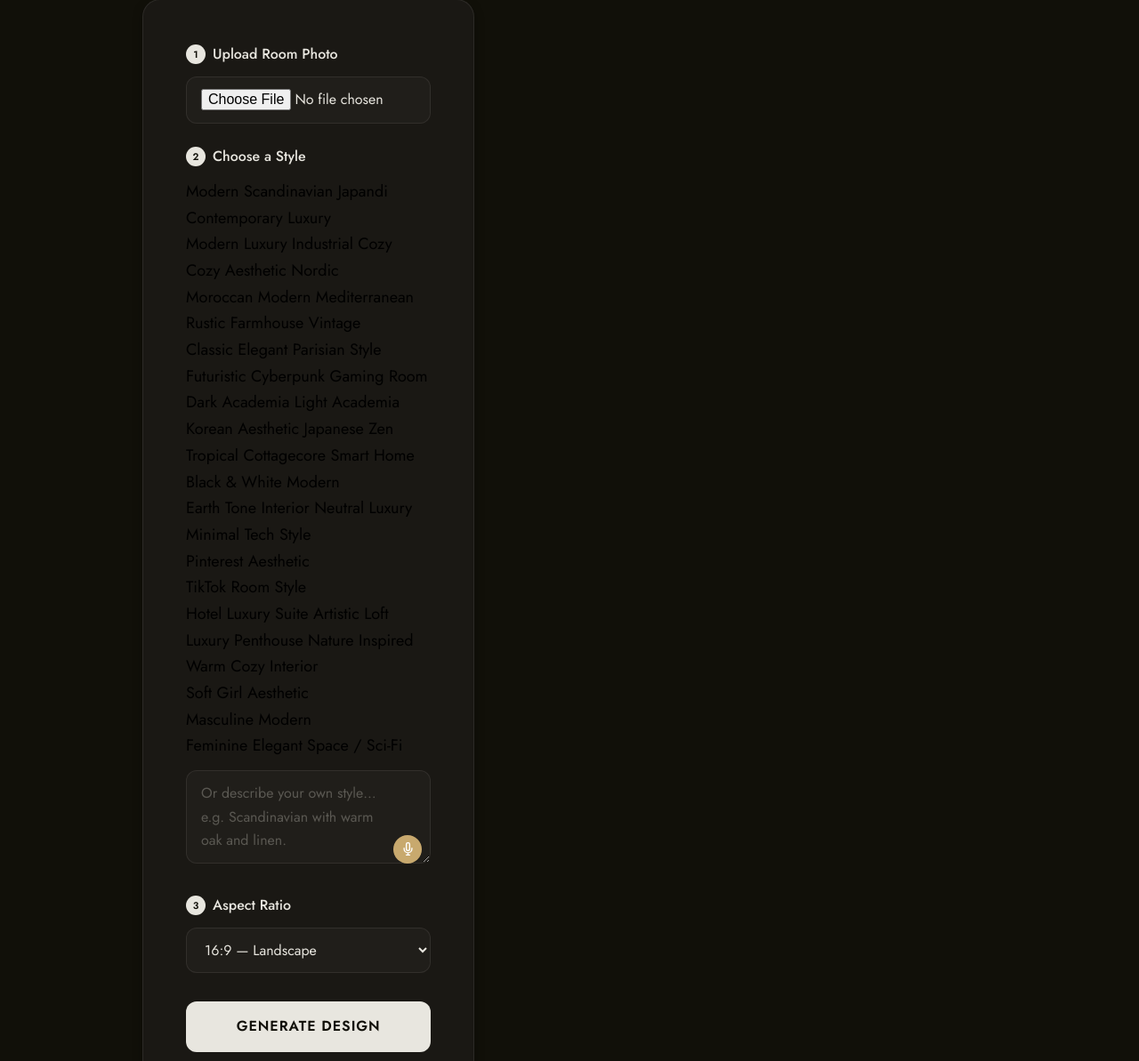
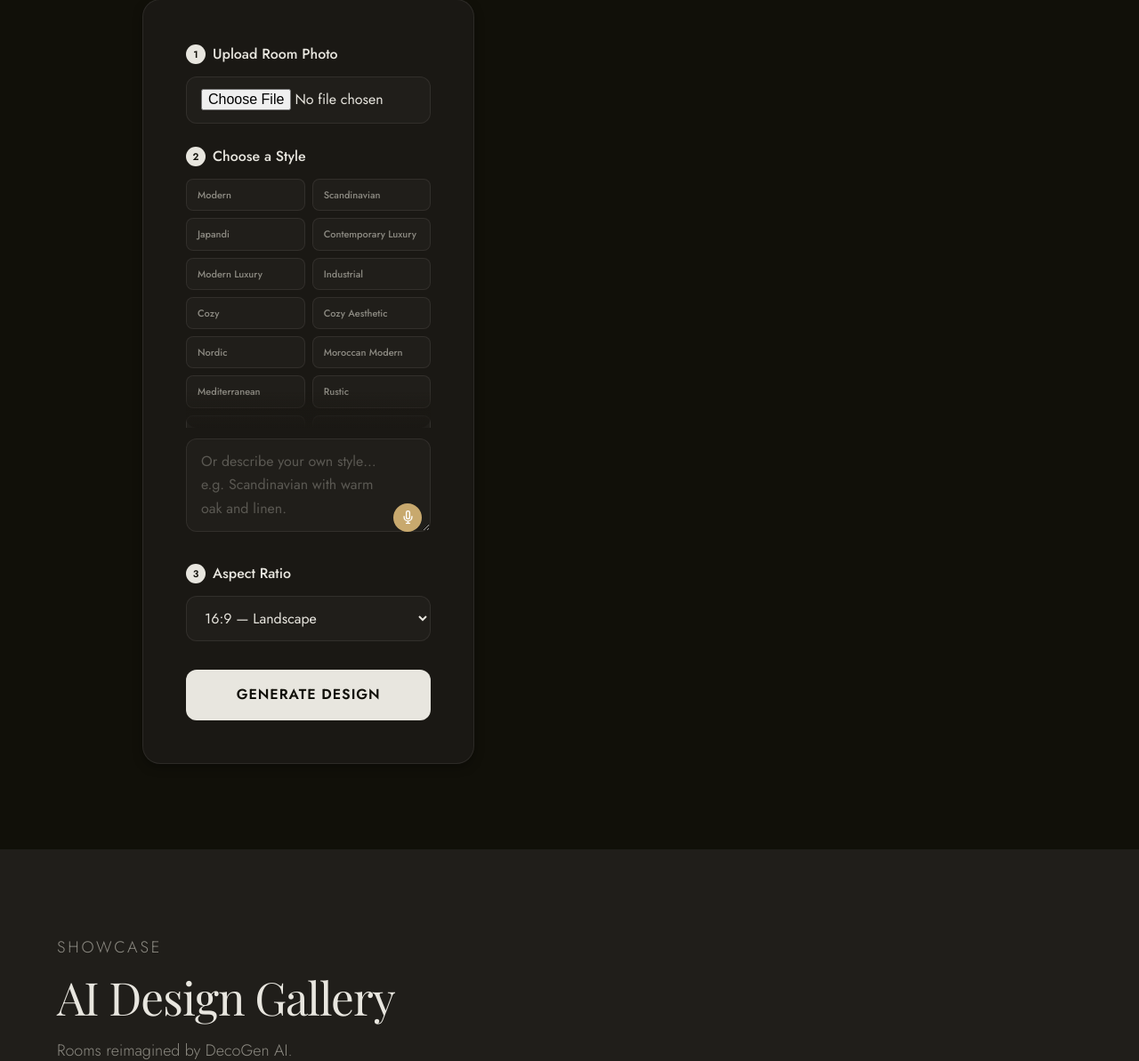
Before and after one commit to AAMIR-EDDAOUDI2/DecoGen-AI-2, a Flask app: page / in a window 1280 px wide. Shown: the part 1196-2389 px from the top of the page at 89% size. Run offline with Flask 3, Linux system fonts and the light colour scheme; some web fonts are replaced.

Commit message:
Add grid and card styles to style.css

```diff
--- a/static/style.css
+++ b/static/style.css
@@ -252,6 +252,60 @@ textarea.form-input{resize:vertical;min-height:90px}
 .style-pill{padding:7px 16px;border-radius:var(--radius-full);border:1px solid var(--color-border);background:var(--color-surface-2);color:var(--color-text-muted);font-size:var(--text-xs);font-weight:500;cursor:pointer;transition:all var(--transition)}
 .style-pill:hover{border-color:var(--color-accent);color:var(--color-text)}
 .style-pill.selected{background:var(--color-text);color:var(--color-bg);border-color:var(--color-text)}
+/* ── STYLE GRID ── */
+.style-grid-wrap{
+  margin-top:var(--space-3);
+  position:relative;
+}
+.style-grid-wrap::after{
+  content:'';
+  position:absolute;
+  bottom:0;left:0;right:0;
+  height:40px;
+  background:linear-gradient(to top,var(--color-surface),transparent);
+  pointer-events:none;
+  border-radius:0 0 var(--radius-lg) var(--radius-lg);
+}
+.style-grid{
+  display:grid;
+  grid-template-columns:repeat(2,1fr);
+  gap:var(--space-2);
+  max-height:280px;
+  overflow-y:auto;
+  padding-bottom:var(--space-8);
+  scrollbar-width:thin;
+  scrollbar-color:var(--color-border) transparent;
+}
+.style-grid::-webkit-scrollbar{width:4px;}
+.style-grid::-webkit-scrollbar-track{background:transparent;}
+.style-grid::-webkit-scrollbar-thumb{background:var(--color-border);border-radius:var(--radius-full);}
+
+.style-card{
+  padding:10px 12px;
+  border-radius:var(--radius-md);
+  border:1px solid var(--color-border);
+  background:var(--color-surface-2);
+  color:var(--color-text-muted);
+  font-size:11px;
+  font-weight:500;
+  text-align:left;
+  cursor:pointer;
+  transition:all var(--transition);
+  line-height:1.3;
+  white-space:nowrap;
+  overflow:hidden;
+  text-overflow:ellipsis;
+}
+.style-card:hover{
+  border-color:var(--color-accent);
+  color:var(--color-text);
+  background:var(--color-surface);
+}
+.style-card.selected{
+  background:var(--color-text);
+  color:var(--color-bg);
+  border-color:var(--color-text);
+}
 .btn-submit{width:100%;margin-top:var(--space-8);padding:15px 24px;background:var(--color-text);color:var(--color-bg);border-radius:var(--radius-lg);font-size:var(--text-sm);font-weight:600;letter-spacing:.06em;text-transform:uppercase;transition:background var(--transition),transform var(--transition),box-shadow var(--transition);display:flex;align-items:center;justify-content:center;gap:var(--space-2)}
 .btn-submit:hover:not(:disabled){background:var(--color-primary-hover);box-shadow:var(--shadow-md);transform:translateY(-1px)}
 .btn-submit:disabled{opacity:.55;cursor:not-allowed}
```
